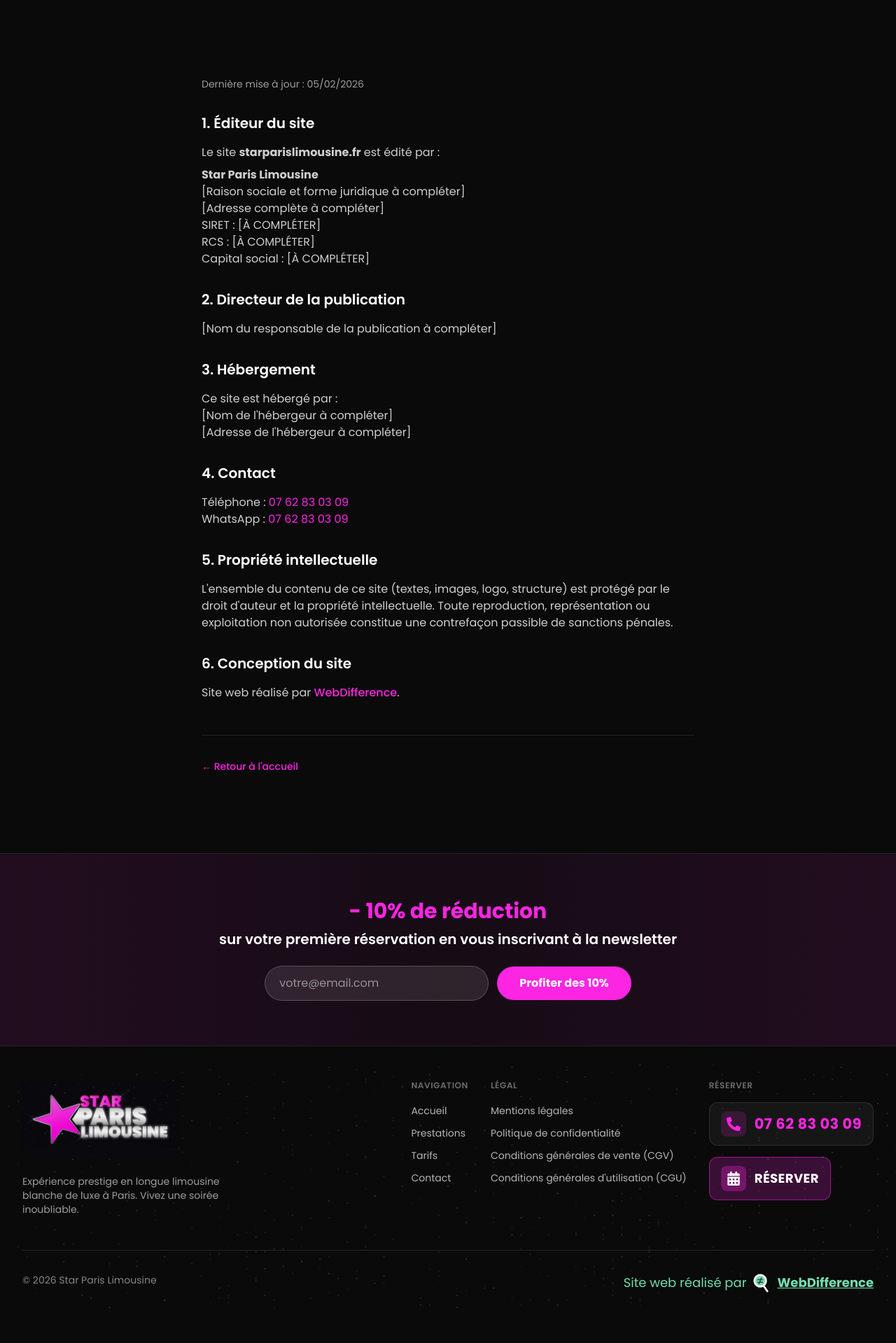
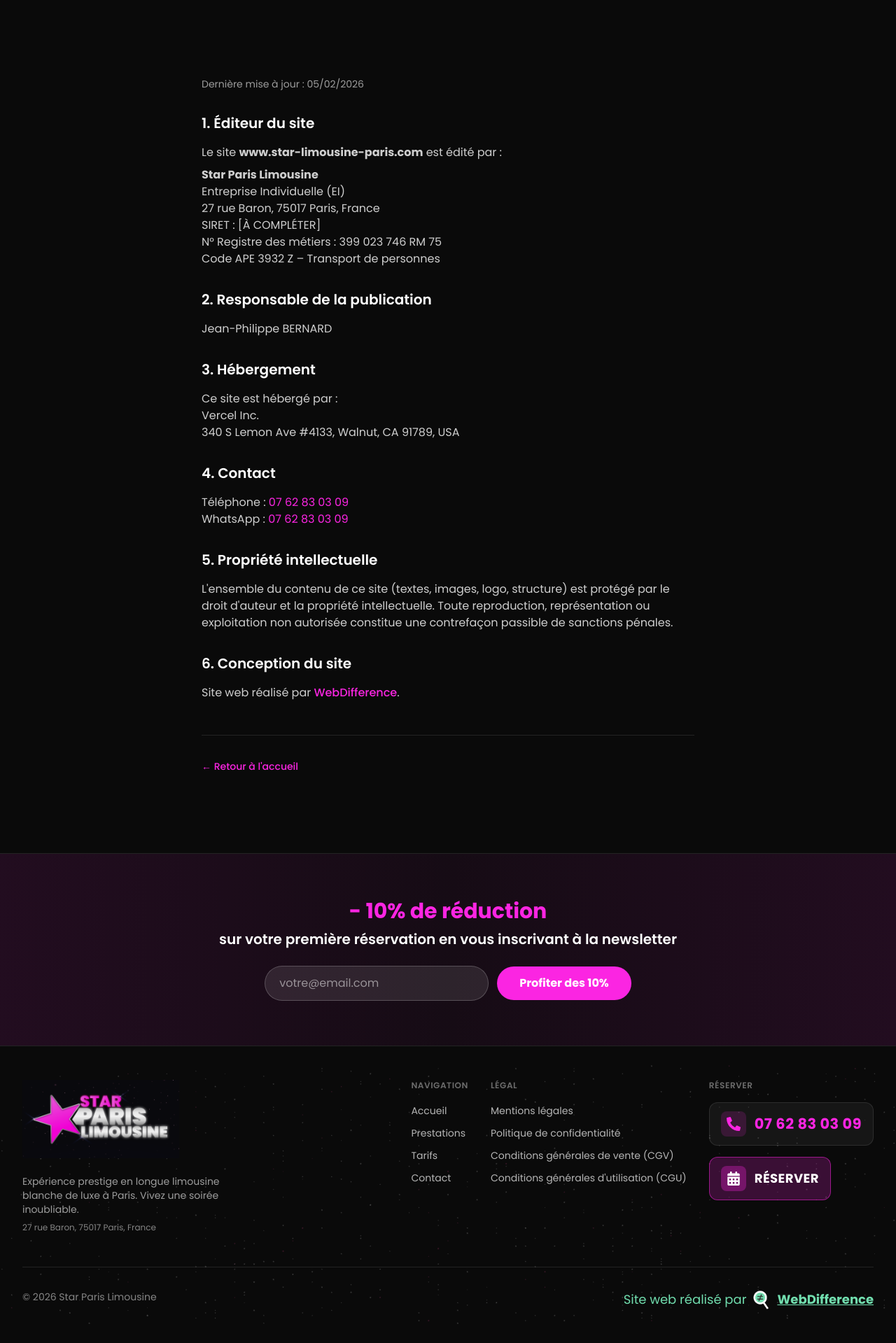
Before and after one commit to web-difference/ParisLimousines, a Next.js app: page /mentions-legales in a window 1280 px wide. Shown: the part 771-2690 px from the top of the page at 70% size. Before the commit the page ends 2666 px from the top, so only its background shows below. Built offline with nearby package versions, Linux system fonts and the light colour scheme.

Commit message:
[FIX] mentions légales

```diff
--- a/src/app/cgv/page.tsx
+++ b/src/app/cgv/page.tsx
@@ -44,7 +44,7 @@
               <h2 className="text-white font-display text-xl font-semibold mb-4">Article 2 – Prestataire</h2>
               <p>
                 Star Paris Limousine<br />
-                [Adresse complète à compléter]<br />
+                27 rue Baron, 75017 Paris, France<br />
                 Téléphone : <a href="tel:0762830309" className="text-[#FB25E2] hover:text-[#FB25E2]/90">07 62 83 03 09</a>
               </p>
             </section>
--- a/src/app/contact/page.tsx
+++ b/src/app/contact/page.tsx
@@ -35,8 +35,11 @@
           <h2 className="font-display text-2xl md:text-3xl font-semibold text-white text-center mb-2">
             Nous contacter
           </h2>
-          <p className="text-white/60 text-center mb-12 max-w-lg mx-auto">
+          <p className="text-white/60 text-center mb-6 max-w-lg mx-auto">
             Réservez votre limousine ou demandez un devis. Nous répondons rapidement.
+          </p>
+          <p className="text-white/50 text-center mb-12 text-sm">
+            27 rue Baron, 75017 Paris, France
           </p>
           <div className="flex flex-col sm:flex-row items-center justify-center gap-4 sm:gap-6 max-w-2xl mx-auto">
             <a
--- a/src/app/mentions-legales/page.tsx
+++ b/src/app/mentions-legales/page.tsx
@@ -33,28 +33,28 @@
 
             <section>
               <h2 className="text-white font-display text-xl font-semibold mb-4">1. Éditeur du site</h2>
-              <p>Le site <strong>starparislimousine.fr</strong> est édité par :</p>
+              <p>Le site <strong>www.star-limousine-paris.com</strong> est édité par :</p>
               <p className="mt-2">
                 <strong>Star Paris Limousine</strong><br />
-                [Raison sociale et forme juridique à compléter]<br />
-                [Adresse complète à compléter]<br />
+                Entreprise Individuelle (EI)<br />
+                27 rue Baron, 75017 Paris, France<br />
                 SIRET : [À COMPLÉTER]<br />
-                RCS : [À COMPLÉTER]<br />
-                Capital social : [À COMPLÉTER]
+                N° Registre des métiers : 399 023 746 RM 75<br />
+                Code APE 3932 Z – Transport de personnes
               </p>
             </section>
 
             <section>
-              <h2 className="text-white font-display text-xl font-semibold mb-4">2. Directeur de la publication</h2>
-              <p>[Nom du responsable de la publication à compléter]</p>
+              <h2 className="text-white font-display text-xl font-semibold mb-4">2. Responsable de la publication</h2>
+              <p>Jean-Philippe BERNARD</p>
             </section>
 
             <section>
               <h2 className="text-white font-display text-xl font-semibold mb-4">3. Hébergement</h2>
               <p>
                 Ce site est hébergé par :<br />
-                [Nom de l&apos;hébergeur à compléter]<br />
-                [Adresse de l&apos;hébergeur à compléter]
+                Vercel Inc.<br />
+                340 S Lemon Ave #4133, Walnut, CA 91789, USA
               </p>
             </section>
 
--- a/src/app/politique-de-confidentialite/page.tsx
+++ b/src/app/politique-de-confidentialite/page.tsx
@@ -37,7 +37,7 @@
 
             <section>
               <h2 className="text-white font-display text-xl font-semibold mb-4">1. Responsable du traitement</h2>
-              <p>Le responsable du traitement des données est : Star Paris Limousine, [adresse à compléter].</p>
+              <p>Le responsable du traitement des données est : Star Paris Limousine, 27 rue Baron, 75017 Paris, France.</p>
             </section>
 
             <section>
--- a/src/components/Footer.tsx
+++ b/src/components/Footer.tsx
@@ -20,9 +20,10 @@
                 className="h-24 md:h-28 w-auto opacity-95"
               />
             </Link>
-            <p className="text-white/60 text-sm max-w-xs">
+            <p className="text-white/60 text-sm max-w-xs mb-2">
               Expérience prestige en longue limousine blanche de luxe à Paris. Vivez une soirée inoubliable.
             </p>
+            <p className="text-white/50 text-xs">27 rue Baron, 75017 Paris, France</p>
           </div>
           <div className="flex flex-col sm:flex-row gap-8">
             <div>
```
